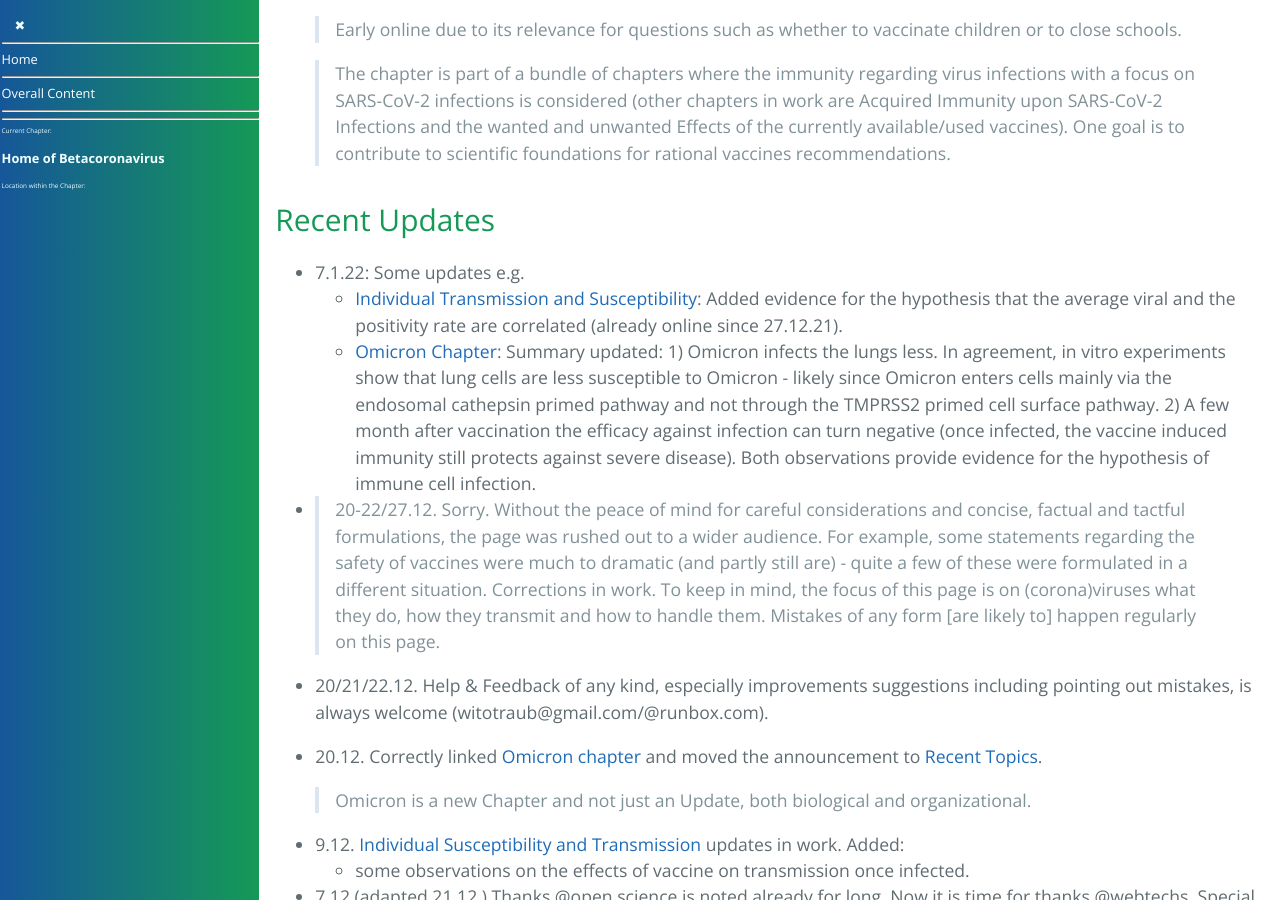
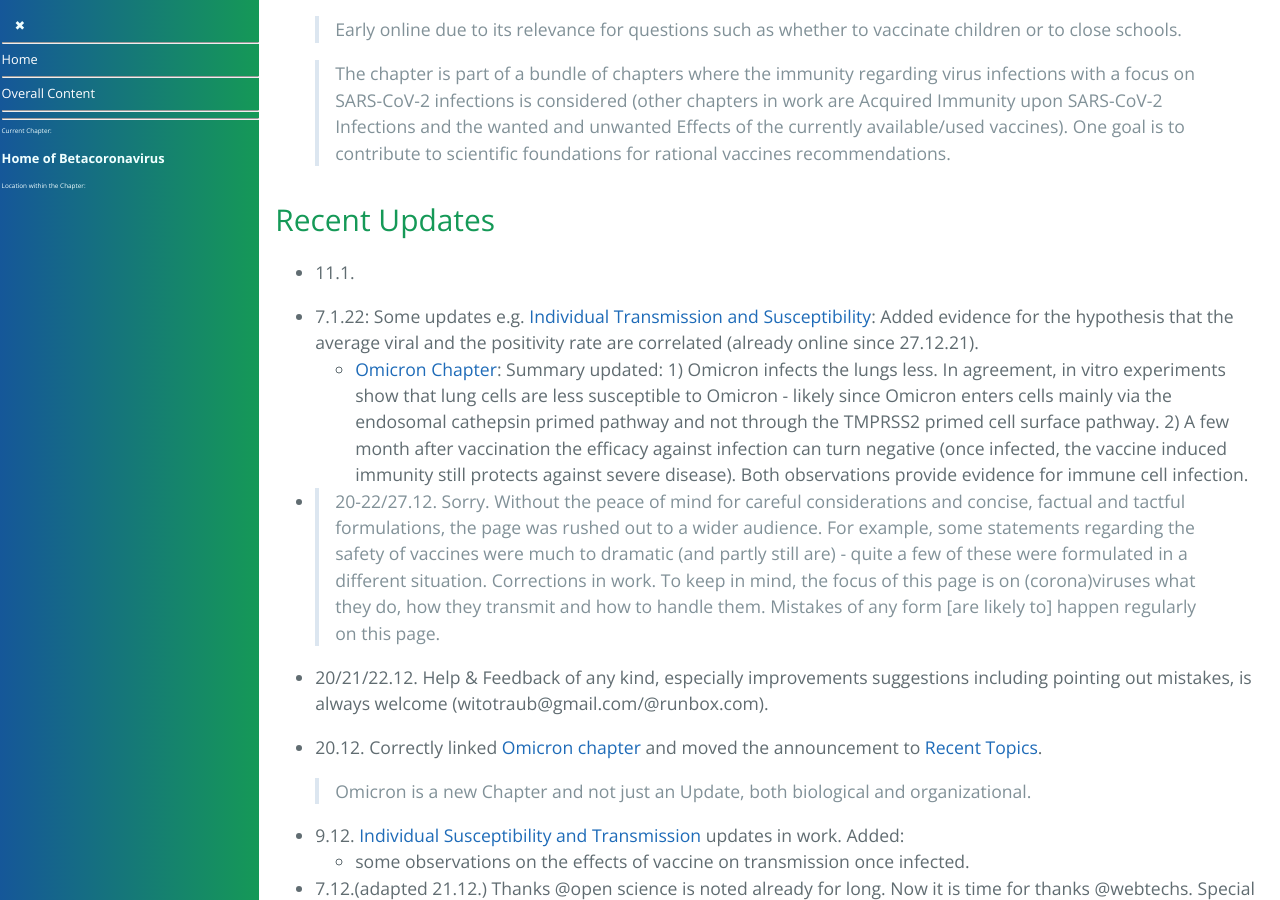
Before and after one commit to forestgrape/coronavirus, a Jekyll site: the page built from index.md, in a window 1280 px wide and 900 px high, scrolled down 2300 px. Built offline with Jekyll 4.4.1, drawn with Linux system fonts in a browser that asks for light colours; our own code applies the rules of GitHub Pages for plain Markdown files.

Commit message:
Update index.md

```diff
--- a/index.md
+++ b/index.md
@@ -72,9 +72,10 @@
 
 <!-- 5.12.21: As RNA vaccines turned out they don't tame SARS-CoV-2, from a coronavirus perspective alone one should stop mass vaccination.-->
 
-- 7.1.22: Some updates e.g.
-  - [Individual Transmission and Susceptibility](5_epidemiological/individual_susceptibility_and_transmission.md): Added evidence for the hypothesis that the average viral and the positivity rate are correlated (already online since 27.12.21).
-  - [Omicron Chapter](2_biological/omicron.md): Summary updated: 1) Omicron infects the lungs less. In agreement, in vitro experiments show that lung cells are less susceptible to Omicron - likely since Omicron enters cells mainly via the endosomal cathepsin primed pathway and not through the TMPRSS2 primed cell surface pathway. 2) A few month after vaccination the efficacy against infection can turn negative (once infected, the vaccine induced immunity still protects against severe disease). Both observations provide evidence for the hypothesis of immune cell infection.
+- 11.1.
+
+- 7.1.22: Some updates e.g. [Individual Transmission and Susceptibility](5_epidemiological/individual_susceptibility_and_transmission.md): Added evidence for the hypothesis that the average viral and the positivity rate are correlated (already online since 27.12.21).
+  - [Omicron Chapter](2_biological/omicron.md): Summary updated: 1) Omicron infects the lungs less. In agreement, in vitro experiments show that lung cells are less susceptible to Omicron - likely since Omicron enters cells mainly via the endosomal cathepsin primed pathway and not through the TMPRSS2 primed cell surface pathway. 2) A few month after vaccination the efficacy against infection can turn negative (once infected, the vaccine induced immunity still protects against severe disease). Both observations provide evidence for immune cell infection.
 
 - > 20-22/27.12. Sorry. Without the peace of mind for careful considerations and concise, factual and tactful formulations, the page was rushed out to a wider audience. For example, some statements regarding the safety of vaccines were much to dramatic (and partly still are) - quite a few of these were formulated in a different situation. Corrections in work. To keep in mind, the focus of this page is on (corona)viruses what they do, how they transmit and how to handle them. Mistakes of any form [are likely to] happen regularly on this page.
 
```
